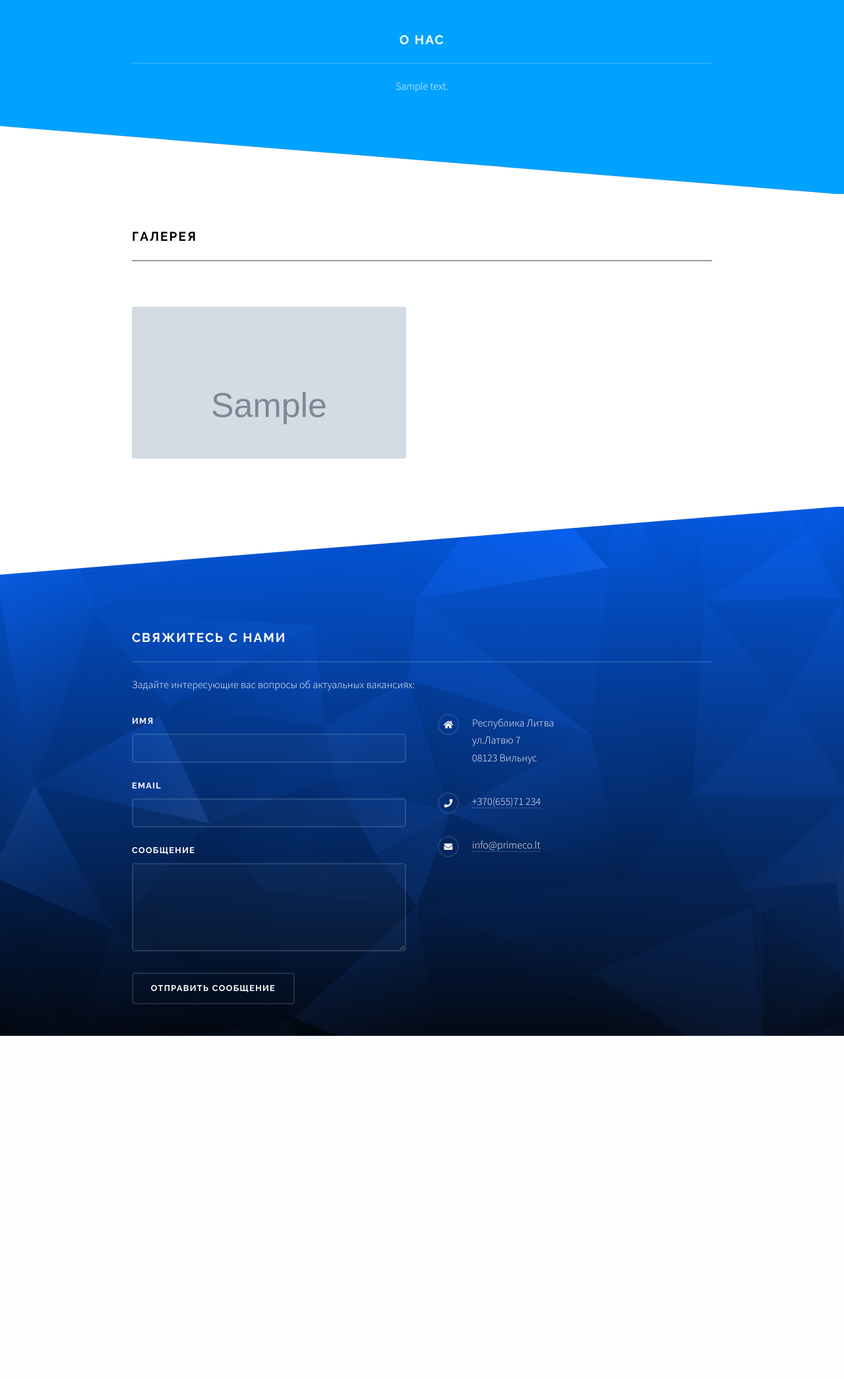
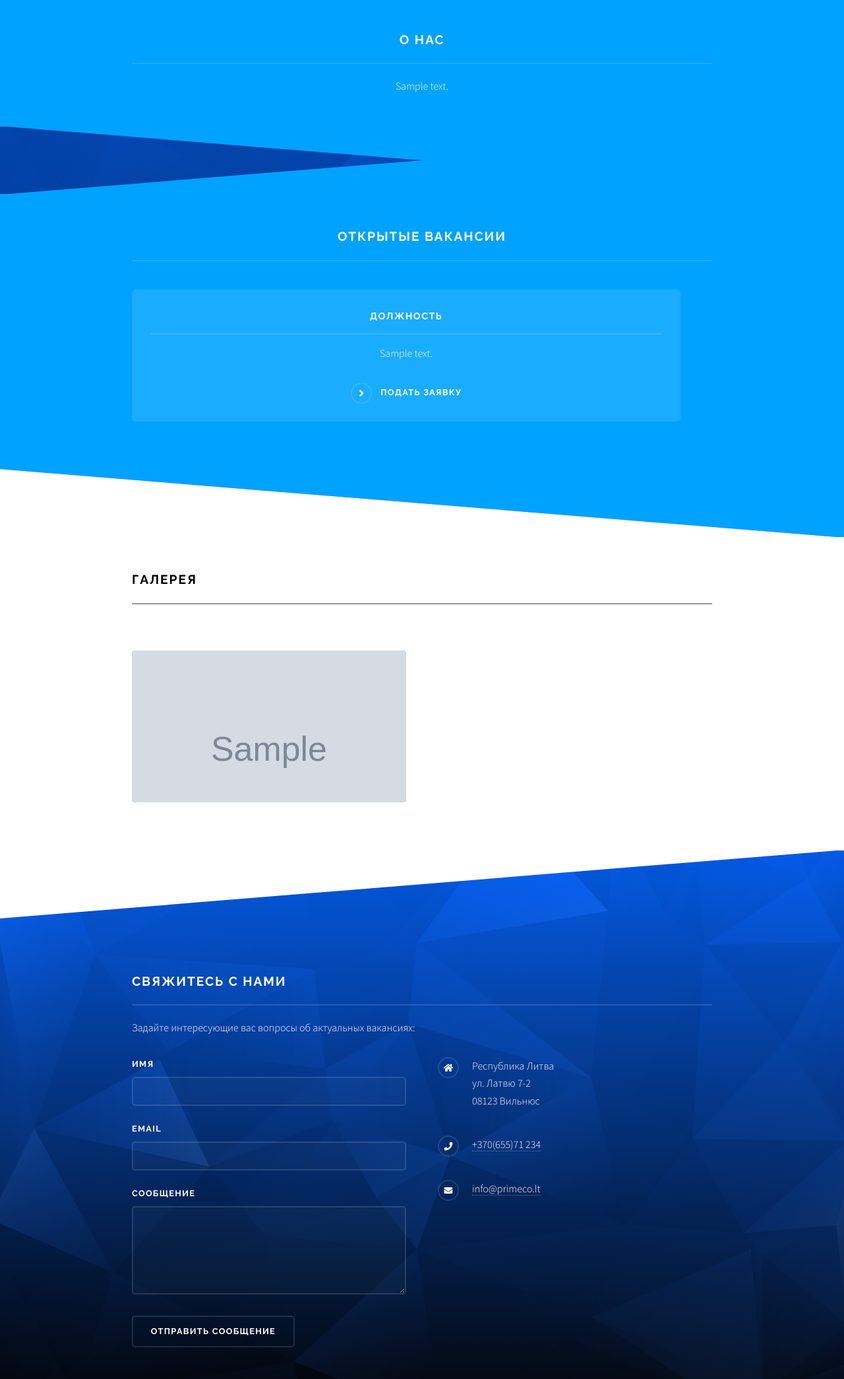
Before and after one commit to MrRaisRay/Audris, a Django app: page / in a window 1280 px wide. Shown: the part 376-2466 px from the top of the page at 66% size. Before the commit the page ends 1946 px from the top, so only its background shows below. Run offline with Django 3.2, Linux system fonts and the light colour scheme; tables that the repository leaves empty hold one stand-in row (values such as "Sample post"); grey boxes marked "Sample" are stand-in pictures.

Commit message:
omly one page fix

```diff
--- a/lit_site/apps/admining/urls.py
+++ b/lit_site/apps/admining/urls.py
@@ -4,6 +4,5 @@ from . import views
 app_name = 'admining'
 urlpatterns = [
     path('', views.index, name = 'index'),
-    path('vacancy/', views.vacancy, name = 'vacancy'),
-    path('vacancy/leave_appeal', views.leave_appeal, name = 'leave_appeal')
+    path('leave_appeal/', views.leave_appeal, name = 'leave_appeal')
 ]
--- a/lit_site/apps/admining/views.py
+++ b/lit_site/apps/admining/views.py
@@ -7,11 +7,8 @@ from .models import Appeal, About, Picture, Vacancy
 def index(request):
     about = About.objects.all()
     gallery_list = Picture.objects.all()
-    return render(request, "admining/index.html", {'about': about, 'gallery': gallery_list})
-
-def vacancy(request):
     vacancy_list = Vacancy.objects.all()
-    return render(request, "admining/elements.html", {"vacancy":vacancy_list})
+    return render(request, "admining/index.html", {'about': about, 'gallery': gallery_list, "vacancy":vacancy_list})
 
 def leave_appeal(request):
     a= Appeal.objects.all()
--- a/lit_site/templates/admining/index.html
+++ b/lit_site/templates/admining/index.html
@@ -25,26 +25,26 @@
 								</div>
 							</section>
 
-						<!-- Gallery -->
-							<section id="four" class="wrapper alt style1">
+					</section>
+					<a name="vacancy"></a>
+				<!-- Wrapper -->
+					<section id="wrapper">
+
+						<!-- Vacancies -->
+							<section id="one" class="wrapper spotlight style1">
 								<div class="inner">
-									<h2 class="major">Галерея</h2>s
-									<section class="features">
-									{% if gallery %}
-										{% for elem in gallery %}
-										<article>
-											<div class="image"><img src="{{elem.picture_file}}"  alt="" /></div>
-										</article>
-										{% endfor %}
-									{% else %}
-										<article>
-											<div class="image">Изображения отсутсвуют</div>
-										</article>
-									{% endif %}
-									</section>
+									<div class="content">
+										<h2 class="major">Открытые вакансии</h2>
+										<section class="vacancy">
+											<article>
+												{% for elem in vacancy %}
+												<h3 class="major">Должность</h3>
+												<p>{{ elem.vacancy_text }}</p>
+												<a href="#contact" class="special">Подать заявку</a>
+												{% endfor %}
+											</article>
+										</section>
+									</div>
 								</div>
 							</section>
-
-					</section>
-					<a name="contact"></a>
 {% endblock content %}
--- a/lit_site/templates/base.html
+++ b/lit_site/templates/base.html
@@ -28,7 +28,7 @@
 							<ul class="links">
 								<li><a href={% url 'admining:index' %}>Главная</a></li>
 								<li><a href="{% url 'admining:index' %}#aboutus">О компании</a></li>
-								<li><a href= {% url 'admining:vacancy' %}>Вакансии</a></li>
+								<li><a href="{% url 'admining:index' %}#vacancy">Вакансии</a></li>
 								<li><a href="{% url 'admining:index' %}#contact">Контакты</a></li>
 							</ul>
 							<a href="#" class="close">Close</a>
@@ -36,7 +36,27 @@
 					</nav>
 
                 {% block content %}{% endblock content %}
+				<!-- Gallery -->
+							<section id="four" class="wrapper alt style1">
+								<div class="inner">
+									<h2 class="major">Галерея</h2>s
+									<section class="features">
+									{% if gallery %}
+										{% for elem in gallery %}
+										<article>
+											<div class="image"><img src={{elem.picture_file}}  alt="" /></div>
+										</article>
+										{% endfor %}
+									{% else %}
+										<article>
+											<div class="image">Изображения отсутсвуют</div>
+										</article>
+									{% endif %}
+									</section>
+								</div>
+							</section>
 
+				<a name="contact"></a>
 				<!-- Footer -->
 					<section id="footer">
 						<div class="inner">
@@ -65,8 +85,8 @@
 							<ul class="contact">
 								<li class="icon solid fa-home">
 									Республика Литва <br />
-									ул.Латвю 7<br />
-									08123 Вильнус
+									ул. Латвю 7-2<br />
+									08123 Вильнюс
 								</li>
 								<li class="icon solid fa-phone"><a href="tel:00000000000">+370(655)71 234</a></li>
 								<li class="icon solid fa-envelope"><a href="mailto:info@primeinvest.lt">info@primeco.lt</a></li>
```
Also changed, not shown: lit_site/templates/admining/elements.html (deleted, +0 -36 lines), lit_site/static/images/photo_2021-10-03_02-09-52_ilGAU6u.jpg (added), lit_site/static/images/photo_2021-10-03_02-09-59_pUl8rO9.jpg (added), lit_site/static/images/photo_2021-10-03_02-58-52_VU2VevF.jpg (added), lit_site/static/images/photo_2021-10-03_02-58-57_AObIuOx.jpg (added).
